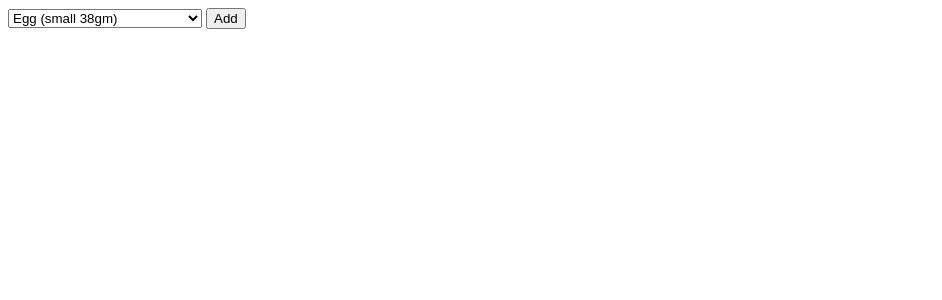
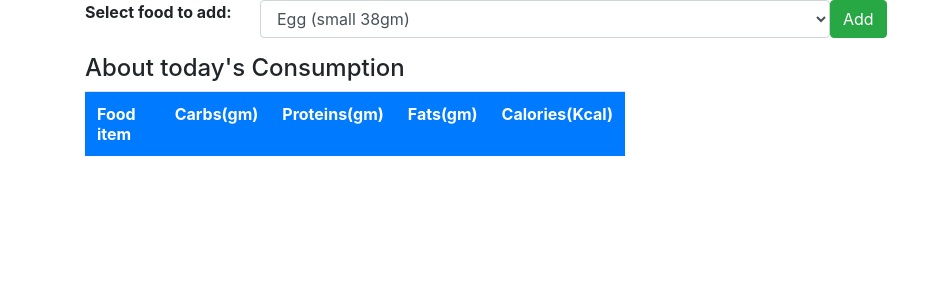
Before and after one commit to jijo125-github/Calorie-Tracker-App, a Django app: template Proj/myapp/templates/myapp/index.html in a window 1280 px wide. Shown: the top 300 px of the page, without its empty margins (0-942 px from the left). Run offline with Django 3.2, Linux system fonts and the light colour scheme; the template is opened without the code that fills it: values named after a table or form of the project are taken from there, others are empty; data comes from the database, SQL or seed files in the repository; some libraries are stand-ins or nearby versions.

Commit message:
Designing table for consumed food

```diff
--- a/Proj/myapp/templates/myapp/index.html
+++ b/Proj/myapp/templates/myapp/index.html
@@ -1,15 +1,59 @@
 <html>
     <head>
+        <link rel="stylesheet" href="https://maxcdn.bootstrapcdn.com/bootstrap/4.0.0/css/bootstrap.min.css" integrity="sha384-Gn5384xqQ1aoWXA+058RXPxPg6fy4IWvTNh0E263XmFcJlSAwiGgFAW/dAiS6JXm" crossorigin="anonymous">
     </head>
     <body>
+        <div class="container">
+            <div class="row">
+                <div class="col-md-12">
                     <form method="POST">
+                        <div class="form-group row">
                         {% csrf_token %}
-            <select name="food_consumed" id="form_consumed">
+                        <label class="col-md-2">
+                            <b>Select food to add:</b>
+                        </label>
+                        <select class="col-md-6 form-control" name="food_consumed" id="form_consumed">
                             {% for food in foods %}
                                 <option value="{{ food.name }}">{{ food.name }}</option>
                             {% endfor %}
                         </select>
-            <button type="submit">Add</button>
+                        <button class="btn btn-success" type="submit">Add</button>
+                        </div>
                     </form>
+                </div>
+            </div>
+
+            <div class="row">
+                <div class="col-md-6">
+                    <div>
+                        <h4>About today's Consumption</h4>
+                    </div>
+                    <table id="table" class="table table-striped table-primary">
+                        <tr class="bg-primary text-white">
+                            <th>Food item</th>
+                            <th>Carbs(gm)</th>
+                            <th>Proteins(gm)</th>
+                            <th>Fats(gm)</th>
+                            <th>Calories(Kcal)</th>
+                        </tr>
+
+                        {% for con_food in consumed %}
+                        <tr>
+                            <td>{{  con_food.food_consumed.name }}</td>
+                            <td>{{  con_food.food_consumed.carbs }}</td>
+                            <td>{{  con_food.food_consumed.protein }}</td>
+                            <td>{{  con_food.food_consumed.fats }}</td>
+                            <td>{{  con_food.food_consumed.calories }}</td>
+                        </tr>
+                        {% endfor %}
+
+                    </table>
+                </div>
+            </div>
+
+            <div class="col-md-5 offset-1">
+
+            </div>
+        </div>
     </body>
 </html>
--- a/Proj/myapp/views.py
+++ b/Proj/myapp/views.py
@@ -11,8 +11,10 @@ def index(request):
         consume = Consume(user=user, food_consumed=consume)
         consume.save()
 
+    consumed_food = Consume.objects.filter(user=request.user)
     foods = Food.objects.all()
     context = {
-        'foods' : foods
+        'foods' : foods,
+        'consumed' : consumed_food
     }
     return render(request, 'myapp/index.html', context)
```
Also changed, not shown: Proj/db.sqlite3. Lines whose indentation alone changed are shown as unchanged.
